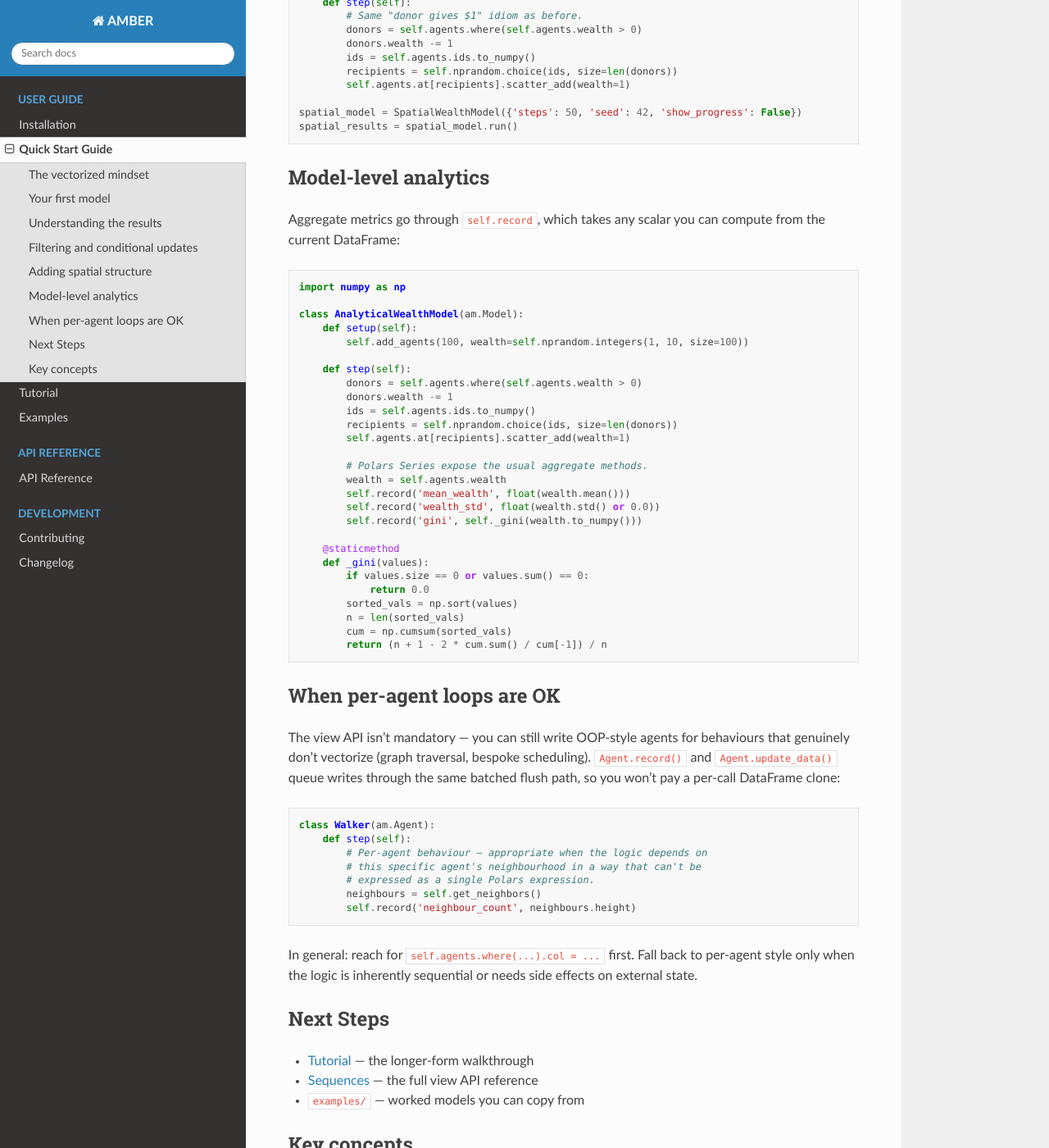
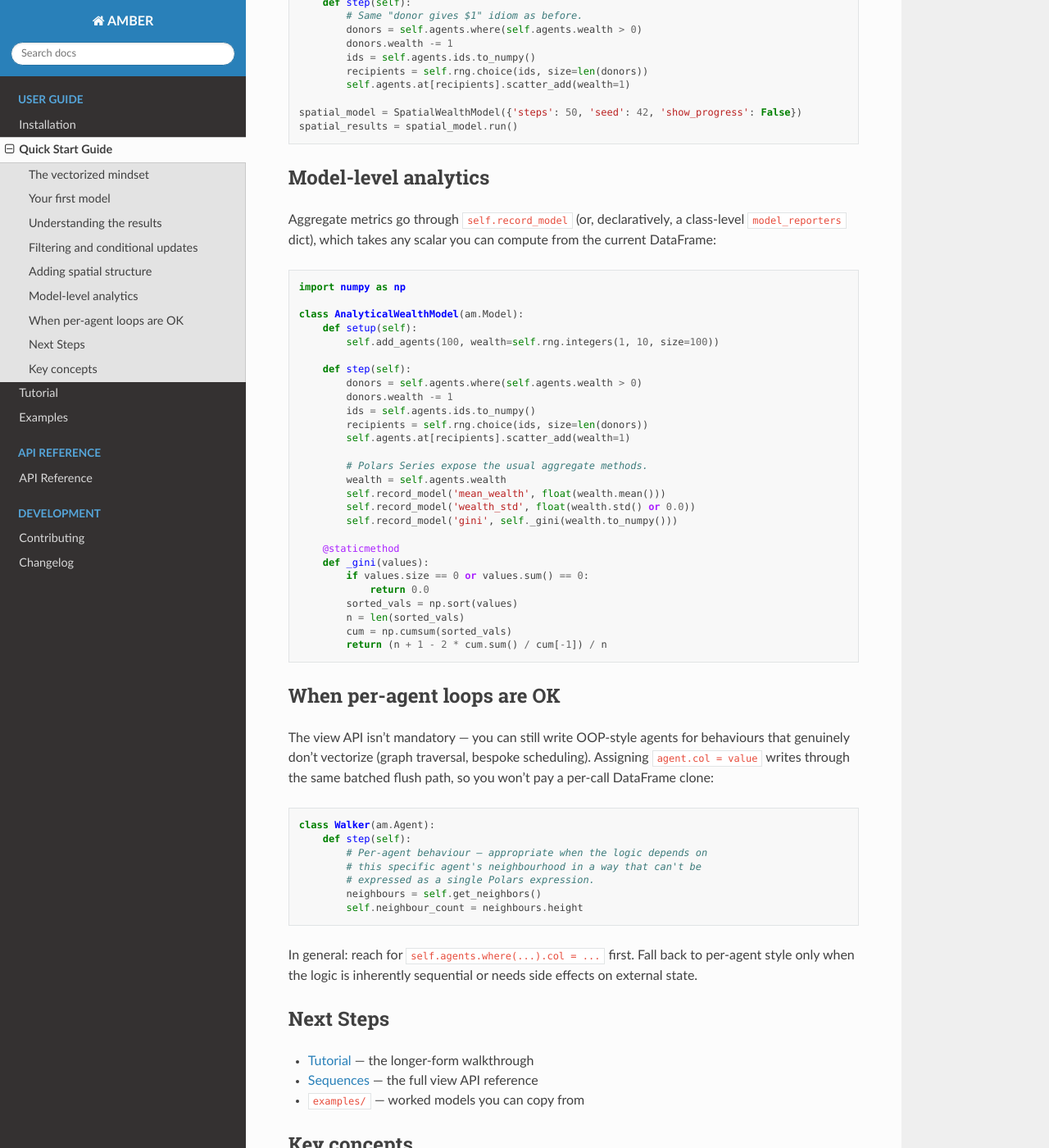
Before and after one commit to a11to1n3/AMBER, a Sphinx documentation site: the page built from docs/quickstart.rst, in a window 1280 px wide and 1400 px high, scrolled down 2348 px. Shown: the whole window at 82% size. Built offline with Sphinx 7.4.7 and the Read the Docs theme 3.1.0, drawn with Linux system fonts in a browser that asks for light colours; some of the changed text lies outside the part shown.

Commit message:
docs: update guide and API reference to the 0.4 API
Migrate the quickstart/tutorial/index examples to the canonical 0.4 API
(self.rng, record_model/model_reporters, bulk add_agents over per-agent
loops, agent.col = v over Agent.record), and add API-reference pages for
the new modules: snapshot-view contract, tensor lane, GPU backend, and the
GPU batched-ensemble calibration runner.

```diff
--- a/docs/api/sequences.rst
+++ b/docs/api/sequences.rst
@@ -30,7 +30,7 @@ entry point for vectorized queries and a legacy list of ``Agent`` objects.
    rich.tag = 'rich'
 
    # Scatter-add deltas for random id draws (duplicates sum correctly)
-   recipients = model.nprandom.choice(model.agents.ids.to_numpy(), size=50)
+   recipients = model.rng.choice(model.agents.ids.to_numpy(), size=50)
    model.agents.at[recipients].scatter_add(wealth=1)
 
 **Legacy list usage (still supported):**
--- a/docs/quickstart.rst
+++ b/docs/quickstart.rst
@@ -33,7 +33,7 @@ vectorized way:
            # Bulk-create 100 agents with random initial wealth — no loop.
            self.add_agents(
                100,
-               wealth=self.nprandom.integers(1, 10, size=100),
+               wealth=self.rng.integers(1, 10, size=100),
            )
 
        def step(self):
@@ -45,11 +45,11 @@ vectorized way:
            # then scatter the $1 credits — duplicate recipients correctly
            # receive multiple dollars via scatter_add.
            ids = self.agents.ids.to_numpy()
-           recipients = self.nprandom.choice(ids, size=len(donors))
+           recipients = self.rng.choice(ids, size=len(donors))
            self.agents.at[recipients].scatter_add(wealth=1)
 
            # Track aggregate state at the model level.
-           self.record('total_wealth', int(self.agents.wealth.sum()))
+           self.record_model('total_wealth', int(self.agents.wealth.sum()))
 
    # Run the model
    model = WealthModel({'steps': 100, 'seed': 42, 'show_progress': False})
@@ -69,7 +69,7 @@ Understanding the results
 The model returns a dictionary with three keys:
 
 * ``agents`` — a Polars DataFrame of agent state at the end of the run
-* ``model`` — a Polars DataFrame of the model-level metrics you ``record``-ed
+* ``model`` — a Polars DataFrame of the model-level metrics you reported
 * ``info`` — a small dict with ``steps`` and ``run_time``
 
 .. code-block:: python
@@ -111,11 +111,11 @@ Let's enhance the model with a 20×20 grid:
 
            n = 200
            # Place agents randomly on the grid (sampled with replacement)
-           xs = self.nprandom.integers(0, 20, size=n)
-           ys = self.nprandom.integers(0, 20, size=n)
+           xs = self.rng.integers(0, 20, size=n)
+           ys = self.rng.integers(0, 20, size=n)
            self.add_agents(
                n,
-               wealth=self.nprandom.integers(1, 10, size=n),
+               wealth=self.rng.integers(1, 10, size=n),
                x=xs,
                y=ys,
            )
@@ -125,7 +125,7 @@ Let's enhance the model with a 20×20 grid:
            donors = self.agents.where(self.agents.wealth > 0)
            donors.wealth -= 1
            ids = self.agents.ids.to_numpy()
-           recipients = self.nprandom.choice(ids, size=len(donors))
+           recipients = self.rng.choice(ids, size=len(donors))
            self.agents.at[recipients].scatter_add(wealth=1)
 
    spatial_model = SpatialWealthModel({'steps': 50, 'seed': 42, 'show_progress': False})
@@ -134,8 +134,9 @@ Let's enhance the model with a 20×20 grid:
 Model-level analytics
 ---------------------
 
-Aggregate metrics go through ``self.record``, which takes any scalar you
-can compute from the current DataFrame:
+Aggregate metrics go through ``self.record_model`` (or, declaratively, a
+class-level ``model_reporters`` dict), which takes any scalar you can compute
+from the current DataFrame:
 
 .. code-block:: python
 
@@ -143,20 +144,20 @@ can compute from the current DataFrame:
 
    class AnalyticalWealthModel(am.Model):
        def setup(self):
-           self.add_agents(100, wealth=self.nprandom.integers(1, 10, size=100))
+           self.add_agents(100, wealth=self.rng.integers(1, 10, size=100))
 
        def step(self):
            donors = self.agents.where(self.agents.wealth > 0)
            donors.wealth -= 1
            ids = self.agents.ids.to_numpy()
-           recipients = self.nprandom.choice(ids, size=len(donors))
+           recipients = self.rng.choice(ids, size=len(donors))
            self.agents.at[recipients].scatter_add(wealth=1)
 
            # Polars Series expose the usual aggregate methods.
            wealth = self.agents.wealth
-           self.record('mean_wealth', float(wealth.mean()))
-           self.record('wealth_std', float(wealth.std() or 0.0))
-           self.record('gini', self._gini(wealth.to_numpy()))
+           self.record_model('mean_wealth', float(wealth.mean()))
+           self.record_model('wealth_std', float(wealth.std() or 0.0))
+           self.record_model('gini', self._gini(wealth.to_numpy()))
 
        @staticmethod
        def _gini(values):
@@ -172,9 +173,8 @@ When per-agent loops are OK
 
 The view API isn't mandatory — you can still write OOP-style agents for
 behaviours that genuinely don't vectorize (graph traversal, bespoke
-scheduling). ``Agent.record()`` and ``Agent.update_data()`` queue writes
-through the same batched flush path, so you won't pay a per-call
-DataFrame clone:
+scheduling). Assigning ``agent.col = value`` writes through the same batched
+flush path, so you won't pay a per-call DataFrame clone:
 
 .. code-block:: python
 
@@ -184,7 +184,7 @@ DataFrame clone:
            # this specific agent's neighbourhood in a way that can't be
            # expressed as a single Polars expression.
            neighbours = self.get_neighbors()
-           self.record('neighbour_count', neighbours.height)
+           self.neighbour_count = neighbours.height
 
 In general: reach for ``self.agents.where(...).col = ...`` first. Fall
 back to per-agent style only when the logic is inherently sequential or
@@ -208,5 +208,5 @@ Key concepts
 * **Use** ``scatter_add`` **for resource flow.** ``view.col = ...`` handles
   deterministic updates; use ``scatter_add`` when ids may repeat and you
   want the deltas to sum.
-* **Reproducibility** comes from ``self.nprandom`` and ``self.random``,
+* **Reproducibility** comes from ``self.rng`` and ``self.random``,
   both seeded from ``parameters['seed']``.
```
Also changed, not shown: docs/api/agent.rst (+4 -3 lines), docs/api/contract.rst (added, +23 -0 lines), docs/api/gpu.rst (added, +11 -0 lines), docs/api/gpu_ensemble.rst (added, +24 -0 lines), docs/api/index.rst (+26 -0 lines), docs/api/tensor_lane.rst (added, +18 -0 lines), docs/index.rst (+23 -13 lines), docs/tutorial.rst (+8 -8 lines).
